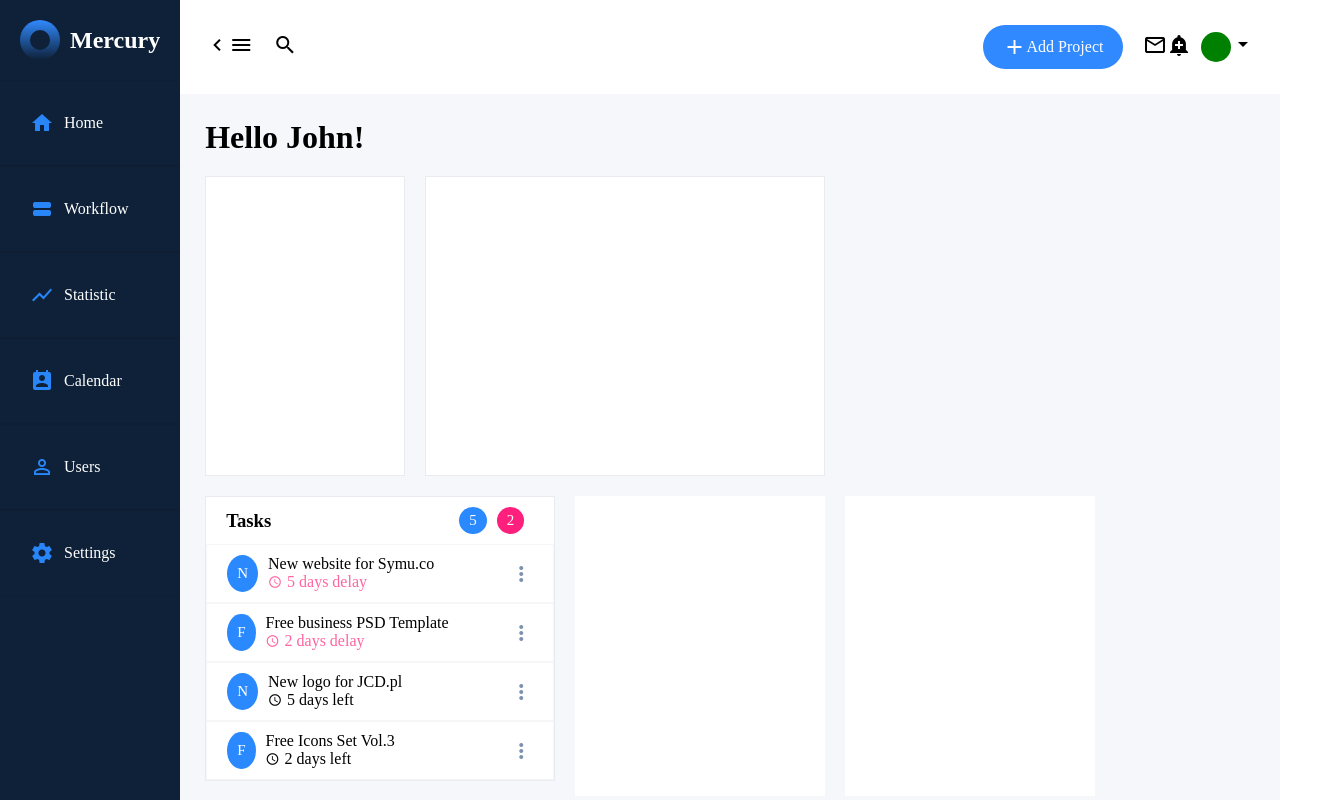
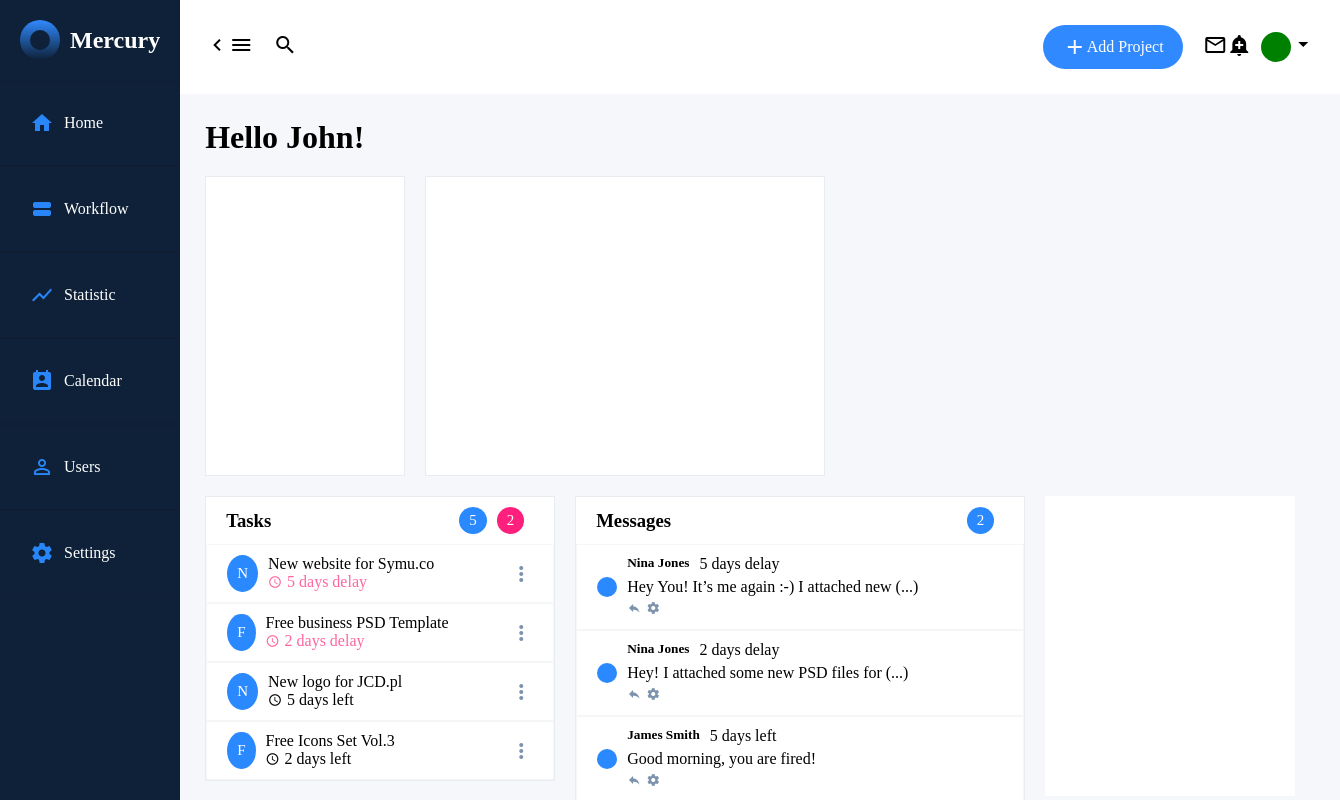
Before and after one commit to andreykishtov/Mercury, an Angular app: page / in a window 1280 px wide. Shown: the top 800 px of the page, 1340 px wide, since content can reach past the window. Built offline with nearby package versions, Linux system fonts and the light colour scheme.

Commit message:
finished messages

```diff
--- a/src/app/app.module.ts
+++ b/src/app/app.module.ts
@@ -7,6 +7,7 @@ import { HeaderComponent } from './header/header.component';
 import { MenuComponent } from './menu/menu.component';
 import { LayoutComponent } from './layout/layout.component';
 import { TasksComponent } from './tasks/tasks.component';
+import { MessagesComponent } from './messages/messages.component';
 
 
 @NgModule({
@@ -16,6 +17,7 @@ import { TasksComponent } from './tasks/tasks.component';
     MenuComponent,
     LayoutComponent,
     TasksComponent,
+    MessagesComponent,
   ],
   imports: [
     BrowserModule
--- a/src/app/layout/layout.component.html
+++ b/src/app/layout/layout.component.html
@@ -4,9 +4,7 @@
   <div class="chart chart-big"></div>
 </div>
 <div class="infoContainer">
-  <!-- <div class="info"> -->
   <app-tasks></app-tasks>
-  <!-- </div> -->
-  <div class="info"></div>
+  <app-messages></app-messages>
   <div class="info"></div>
 </div>
--- /dev/null
+++ b/src/app/messages/messages.component.css
@@ -0,0 +1,51 @@
+.container {
+  margin: 0 20px 20px 0;
+  width: 450px;
+  border: 1px solid #e8ebf0;
+  background: white;
+}
+
+.header {
+  justify-content: space-between;
+  align-items: center;
+  padding: 10px 20px;
+}
+
+h5 {
+  margin-right: 10px;
+}
+
+.message {
+  border: 1px solid #f5f6f8;
+  justify-content: flex-start;
+  align-items: center;
+  padding: 10px 20px;
+}
+
+.material-icons {
+  color: #7d92ad;
+  font-size: 14px;
+  margin-right: 5px;
+}
+
+.image {
+  font-size: 15px;
+  color: white;
+  background: #2a89fe;
+  padding: 10px;
+  vertical-align: middle;
+  border-radius: 50%;
+  margin-right: 10px;
+}
+
+.header .image {
+  padding: 5px 10px;
+}
+
+.content {
+  margin-bottom: 5px;
+}
+
+.message-icons {
+  margin-top: 5px;
+}
--- /dev/null
+++ b/src/app/messages/messages.component.html
@@ -0,0 +1,22 @@
+<div class="container flex">
+
+  <div class="flex isRow header">
+    <h3>Messages</h3>
+    <div class="image">2</div>
+  </div>
+
+  <div class="flex isRow message" *ngFor="let message of messages">
+    <div class="image"></div>
+    <div>
+      <div class="flex isRow content">
+        <h5>{{message.fromWho}}</h5>
+        <p class="flex isRow time">{{message.days}}</p>
+      </div>
+      <p>{{message.description}}</p>
+      <div class="message-icons">
+        <i class="material-icons">reply</i>
+        <i class="material-icons">settings</i>
+      </div>
+    </div>
+  </div>
+</div>
--- /dev/null
+++ b/src/app/messages/messages.component.ts
@@ -0,0 +1,22 @@
+import { Component, OnInit } from '@angular/core';
+
+@Component({
+  selector: 'app-messages',
+  templateUrl: './messages.component.html',
+  styleUrls: ['./messages.component.css']
+})
+export class MessagesComponent implements OnInit {
+
+  messages: Array<{ id: number, description: string, days: string, fromWho: string }> = Array(
+    { 'id': 0, 'description': 'Hey You! It’s me again :-) I attached new (...)', days: '5 days delay', fromWho: 'Nina Jones' },
+    { 'id': 1, 'description': 'Hey! I attached some new PSD files for (...)', days: '2 days delay', fromWho: 'Nina Jones' },
+    { 'id': 2, 'description': 'Good morning, you are fired!', days: '5 days left', fromWho: 'James Smith' },
+    { 'id': 3, 'description': 'Hello! Could You bring me coffee please?', days: '2 days left', fromWho: 'James Smith' }
+);
+
+  constructor() { }
+
+  ngOnInit() {
+  }
+
+}
--- a/src/app/tasks/tasks.component.ts
+++ b/src/app/tasks/tasks.component.ts
@@ -7,7 +7,7 @@ import { Component, OnInit } from '@angular/core';
 })
 export class TasksComponent implements OnInit {
 
-  tasks: Array<{ id: number, letter: string, description: string, days: string,delay: string }> = Array(
+  tasks: Array<{ id: number, letter: string, description: string, days: string, delay: string }> = Array(
     { 'id': 0, 'letter': 'N', 'description': 'New website for Symu.co', days: '5 days delay', delay: 'delay' },
     { 'id': 1, 'letter': 'F', 'description': 'Free business PSD Template', days: '2 days delay', delay: 'delay' },
     { 'id': 2, 'letter': 'N', 'description': 'New logo for JCD.pl', days: '5 days left', delay: '' },
```
